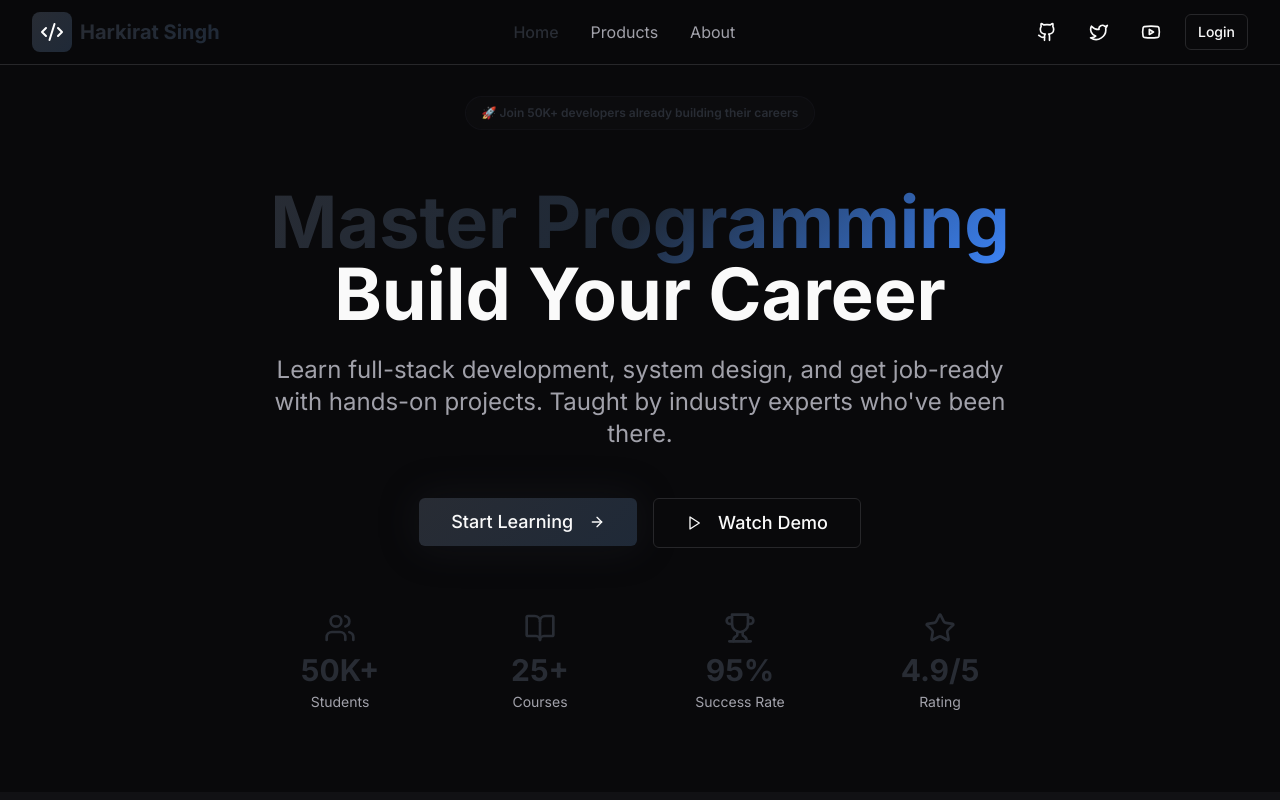
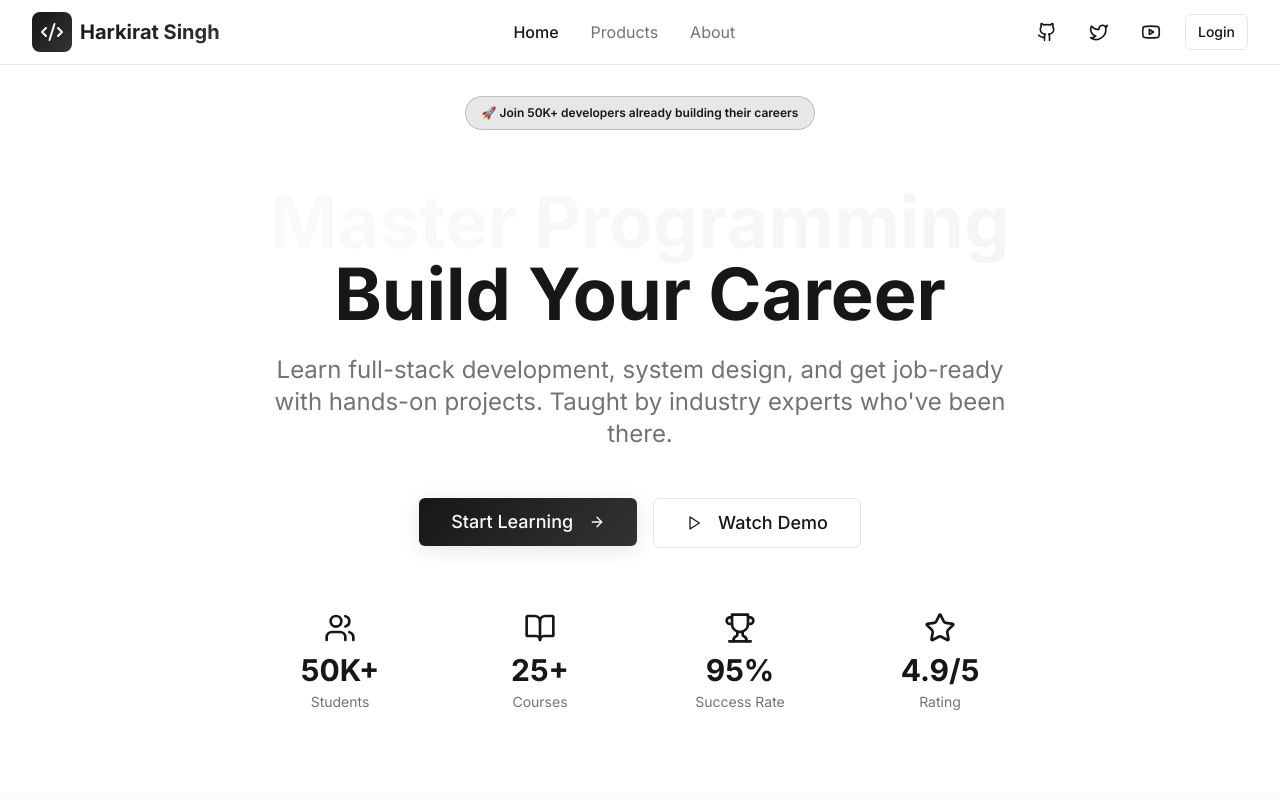
Before and after one commit to saurabhsingh6/harkirat, a React (Vite) app: page / in a window 1280 px wide. Shown: the top 800 px of the page. Built offline with nearby package versions, Linux system fonts and the light colour scheme.

Commit message:
Refactor: Update theme and animations
Change color theme to black and white for a more professional look.
Add subtle animations and hover effects for improved user experience.

```diff
--- a/src/components/ui/button.tsx
+++ b/src/components/ui/button.tsx
@@ -9,15 +9,15 @@ const buttonVariants = cva(
   {
     variants: {
       variant: {
-        default: "bg-primary text-primary-foreground hover:bg-primary/90",
+        default: "bg-primary text-primary-foreground hover:bg-primary/90 transition-all duration-300 hover:scale-105 hover:shadow-glow",
         destructive:
-          "bg-destructive text-destructive-foreground hover:bg-destructive/90",
+          "bg-destructive text-destructive-foreground hover:bg-destructive/90 transition-all duration-300",
         outline:
-          "border border-input bg-background hover:bg-accent hover:text-accent-foreground",
+          "border border-input bg-background hover:bg-accent hover:text-accent-foreground transition-all duration-300 hover:scale-105",
         secondary:
-          "bg-secondary text-secondary-foreground hover:bg-secondary/80",
-        ghost: "hover:bg-accent hover:text-accent-foreground",
-        link: "text-primary underline-offset-4 hover:underline",
+          "bg-secondary text-secondary-foreground hover:bg-secondary/80 transition-all duration-300",
+        ghost: "hover:bg-accent hover:text-accent-foreground transition-all duration-300",
+        link: "text-primary underline-offset-4 hover:underline transition-all duration-300",
       },
       size: {
         default: "h-10 px-4 py-2",
--- a/src/index.css
+++ b/src/index.css
@@ -8,47 +8,47 @@ All colors MUST be HSL.
 
 @layer base {
 :root {
-    --background: 240 10% 3.9%;
-    --foreground: 0 0% 98%;
+    --background: 0 0% 100%;
+    --foreground: 0 0% 9%;
 
-    --card: 240 10% 3.9%;
-    --card-foreground: 0 0% 98%;
+    --card: 0 0% 100%;
+    --card-foreground: 0 0% 9%;
 
-    --popover: 240 10% 3.9%;
-    --popover-foreground: 0 0% 98%;
+    --popover: 0 0% 100%;
+    --popover-foreground: 0 0% 9%;
 
-    --primary: 263 70% 55%;
+    --primary: 0 0% 9%;
     --primary-foreground: 0 0% 98%;
 
-    --secondary: 240 3.7% 15.9%;
-    --secondary-foreground: 0 0% 98%;
+    --secondary: 0 0% 96%;
+    --secondary-foreground: 0 0% 9%;
 
-    --muted: 240 3.7% 15.9%;
-    --muted-foreground: 240 5% 64.9%;
+    --muted: 0 0% 96%;
+    --muted-foreground: 0 0% 45%;
 
-    --accent: 240 3.7% 15.9%;
-    --accent-foreground: 0 0% 98%;
+    --accent: 0 0% 96%;
+    --accent-foreground: 0 0% 9%;
 
-    --destructive: 0 84.2% 60.2%;
+    --destructive: 0 84% 60%;
     --destructive-foreground: 0 0% 98%;
 
-    --border: 240 3.7% 15.9%;
-    --input: 240 3.7% 15.9%;
-    --ring: 263 70% 55%;
+    --border: 0 0% 90%;
+    --input: 0 0% 90%;
+    --ring: 0 0% 9%;
 
     /* Brand Colors */
-    --brand-primary: 220 13% 18%;
-    --brand-secondary: 215 28% 17%;
-    --brand-accent: 217 91% 60%;
+    --brand-primary: 0 0% 9%;
+    --brand-secondary: 0 0% 20%;
+    --brand-accent: 0 0% 50%;
 
     /* Gradients */
-    --gradient-primary: linear-gradient(135deg, hsl(var(--brand-primary)), hsl(var(--brand-secondary)));
-    --gradient-hero: linear-gradient(135deg, hsl(220 13% 18%) 0%, hsl(215 28% 17%) 50%, hsl(217 91% 60%) 100%);
-    --gradient-card: linear-gradient(135deg, hsl(var(--card)) 0%, hsl(220 13% 15%) 100%);
+    --gradient-primary: linear-gradient(135deg, hsl(0 0% 9%), hsl(0 0% 20%));
+    --gradient-hero: linear-gradient(135deg, hsl(0 0% 98%) 0%, hsl(0 0% 96%) 100%);
+    --gradient-card: linear-gradient(135deg, hsl(0 0% 100%) 0%, hsl(0 0% 98%) 100%);
 
     /* Shadows */
-    --shadow-glow: 0 0 40px hsl(var(--brand-primary) / 0.3);
-    --shadow-card: 0 8px 32px hsl(0 0% 0% / 0.4);
+    --shadow-glow: 0 4px 20px hsl(0 0% 0% / 0.1);
+    --shadow-card: 0 2px 10px hsl(0 0% 0% / 0.1);
 
     --radius: 0.5rem;
 
--- a/src/pages/Index.tsx
+++ b/src/pages/Index.tsx
@@ -118,7 +118,7 @@ const Index = () => {
             </Badge>
           </div>
 
-          <h1 className="text-4xl md:text-6xl lg:text-7xl font-bold mb-6 leading-tight">
+          <h1 className="text-4xl md:text-6xl lg:text-7xl font-bold mb-6 leading-tight animate-fade-in hover:scale-105 transition-transform duration-300">
             <span className="bg-gradient-hero bg-clip-text text-transparent">
               Master Programming
             </span>
@@ -126,7 +126,7 @@ const Index = () => {
             <span className="text-foreground">Build Your Career</span>
           </h1>
 
-          <p className="text-xl md:text-2xl text-muted-foreground mb-12 max-w-3xl mx-auto leading-relaxed">
+          <p className="text-xl md:text-2xl text-muted-foreground mb-12 max-w-3xl mx-auto leading-relaxed animate-slide-up">
             Learn full-stack development, system design, and get job-ready with hands-on projects.
             Taught by industry experts who've been there.
           </p>
@@ -175,8 +175,8 @@ const Index = () => {
           {/* Stats */}
           <div className="grid grid-cols-2 md:grid-cols-4 gap-8 max-w-3xl mx-auto">
             {stats.map((stat, index) => (
-              <div key={index} className="text-center">
-                <stat.icon className="h-8 w-8 mx-auto mb-2 text-brand-primary" />
+              <div key={index} className="text-center animate-scale-in hover:scale-110 transition-transform duration-300">
+                <stat.icon className="h-8 w-8 mx-auto mb-2 text-brand-primary hover:text-brand-secondary transition-colors duration-300" />
                 <div className="text-2xl md:text-3xl font-bold text-brand-primary mb-1">
                   {stat.value}
                 </div>
--- a/tailwind.config.ts
+++ b/tailwind.config.ts
@@ -101,11 +101,26 @@ export default {
 					to: {
 						height: '0'
 					}
+				},
+				'fade-in': {
+					from: { opacity: '0', transform: 'translateY(10px)' },
+					to: { opacity: '1', transform: 'translateY(0)' }
+				},
+				'slide-up': {
+					from: { opacity: '0', transform: 'translateY(20px)' },
+					to: { opacity: '1', transform: 'translateY(0)' }
+				},
+				'scale-in': {
+					from: { opacity: '0', transform: 'scale(0.95)' },
+					to: { opacity: '1', transform: 'scale(1)' }
 				}
 			},
 			animation: {
 				'accordion-down': 'accordion-down 0.2s ease-out',
-				'accordion-up': 'accordion-up 0.2s ease-out'
+				'accordion-up': 'accordion-up 0.2s ease-out',
+				'fade-in': 'fade-in 0.5s ease-out',
+				'slide-up': 'slide-up 0.3s ease-out',
+				'scale-in': 'scale-in 0.2s ease-out'
 			}
 		}
 	},
```
